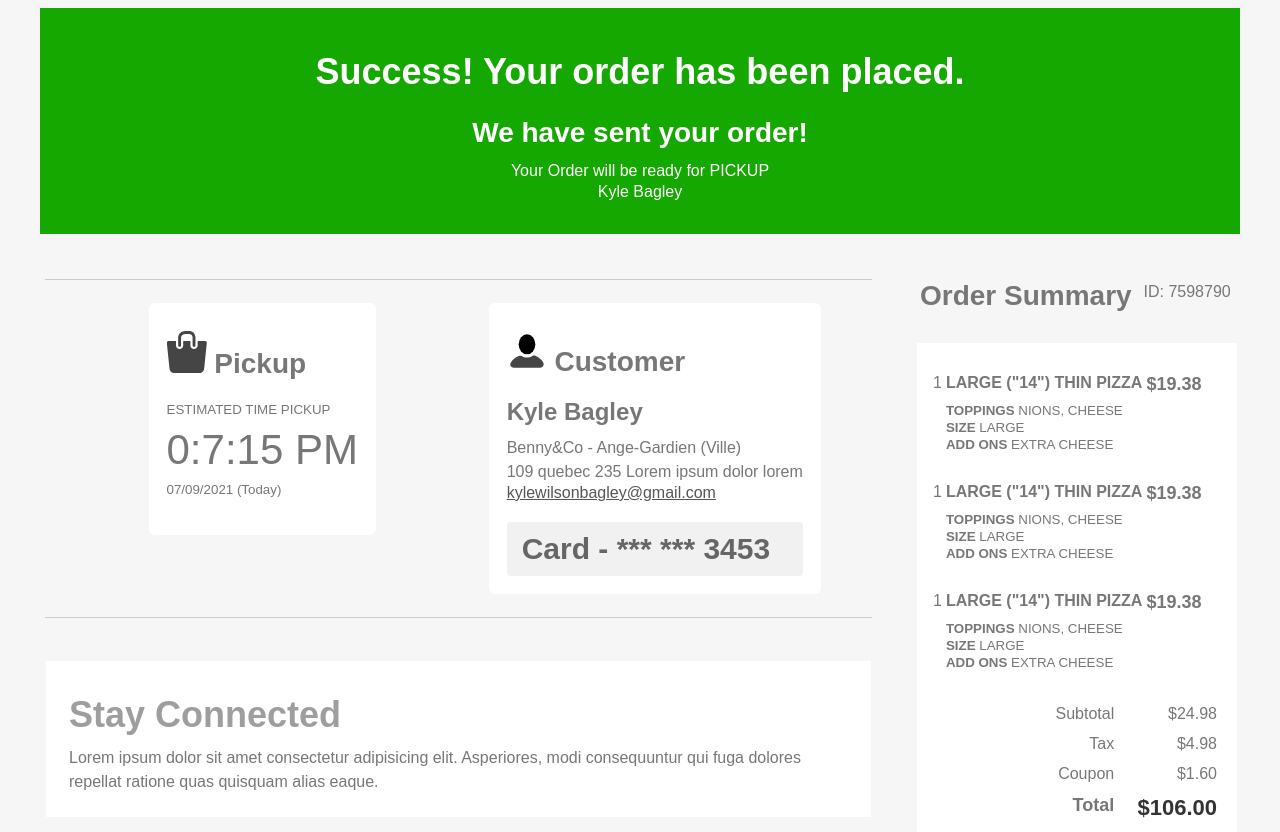
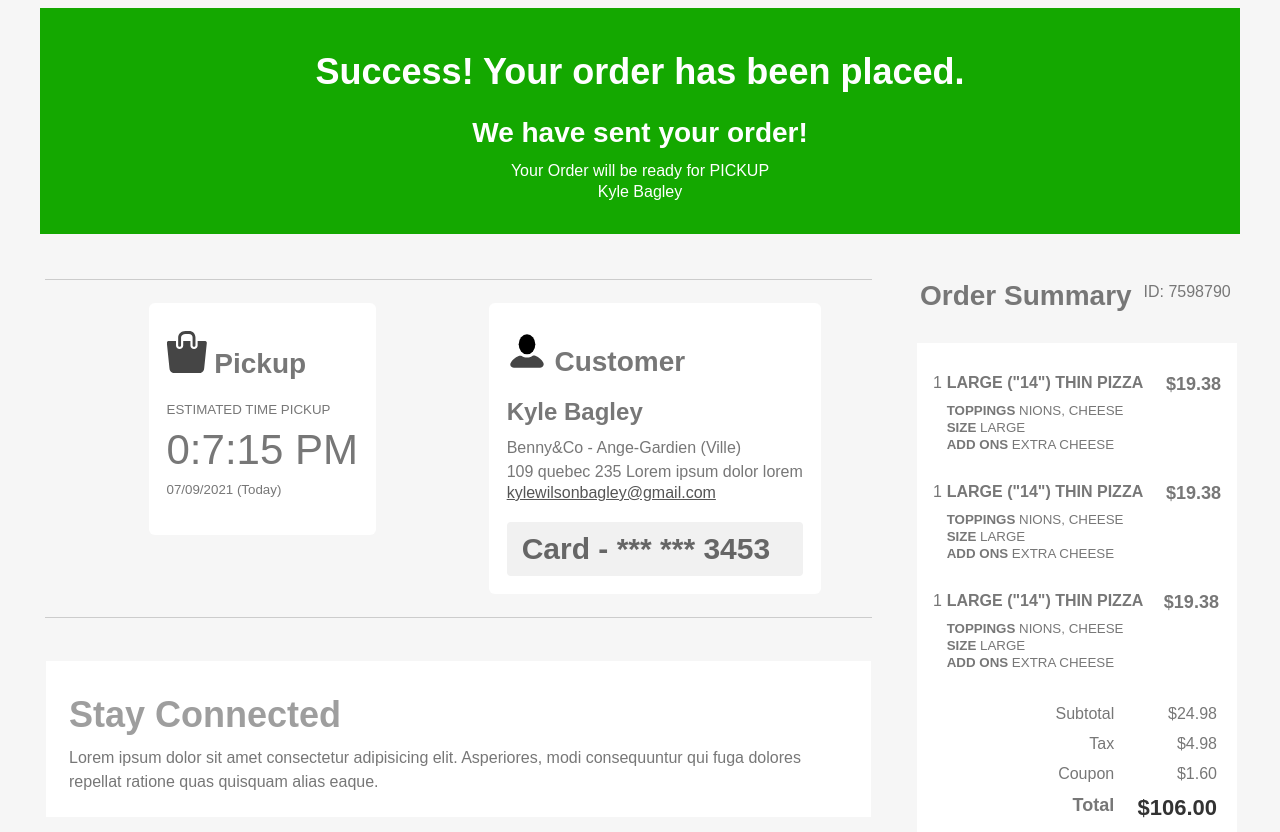
Before and after one commit to frontendvault/as-email, a plain HTML site: page index.html in a window 1280 px wide. Shown: the top 832 px of the page. Drawn offline with Linux system fonts and the light colour scheme.

Commit message:
price table

```diff
--- a/index.html
+++ b/index.html
@@ -423,7 +423,7 @@ a:hover { color: #222;}
 
                     <tr>
                         <td>
-                            <table class="mb-2">
+                            <table class="mb-2 w-100">
                                 <tr>
                                     <td>1</td>
                                     <td>
@@ -436,14 +436,14 @@ a:hover { color: #222;}
                                                 Cheese</small></p>
 
                                     </td>
-                                    <td class="price">$19.38 </td>
+                                    <td class="price text-right">$19.38 </td>
                                 </tr>
                             </table>
                         </td>
                     </tr>
                     <tr>
                         <td>
-                            <table class="mb-2">
+                            <table class="mb-2 w-100">
                                 <tr>
                                     <td>1</td>
                                     <td>
@@ -456,14 +456,14 @@ a:hover { color: #222;}
                                                 Cheese</small></p>
 
                                     </td>
-                                    <td class="price">$19.38 </td>
+                                    <td class="price text-right">$19.38 </td>
                                 </tr>
                             </table>
                         </td>
                     </tr>
                     <tr>
                         <td>
-                            <table class="mb-2">
+                            <table class="mb-2 w-100">
                                 <tr>
                                     <td>1</td>
                                     <td>
@@ -476,7 +476,7 @@ a:hover { color: #222;}
                                                 Cheese</small></p>
 
                                     </td>
-                                    <td class="price">$19.38 </td>
+                                    <td class="price text-center">$19.38 </td>
                                 </tr>
                             </table>
                         </td>
```
